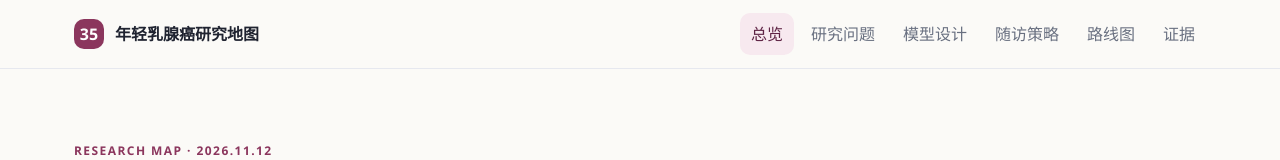
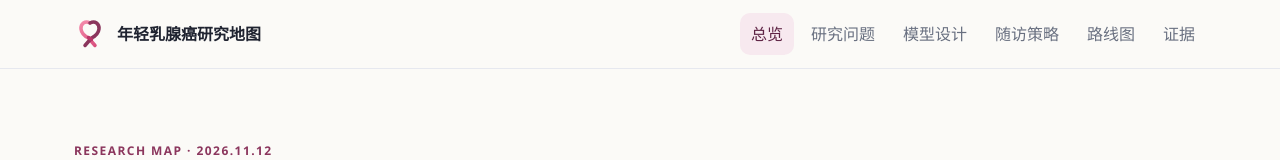
Before and after one commit to kylokuo/BrCa_35, a plain HTML site: page index.html in a window 1280 px wide. Shown: the top 160 px of the page. Drawn offline with Linux system fonts and the light colour scheme.

Commit message:
Integrate website ribbon logo

```diff
--- a/index.html
+++ b/index.html
@@ -4,6 +4,7 @@
   <meta charset="utf-8">
   <meta name="viewport" content="width=device-width, initial-scale=1">
   <title>年轻乳腺癌研究地图</title>
+  <link rel="icon" type="image/svg+xml" href="breast-cancer-ribbon-mark.svg">
   <style>
     :root {
       --ink: #1f2330;
@@ -49,7 +50,8 @@
       display: flex; align-items: center; justify-content: space-between; gap: 18px;
     }
     .brand { display: flex; align-items: center; gap: 11px; font-weight: 700; color: var(--ink); white-space: nowrap; }
-    .brand-mark { width: 30px; height: 30px; display: grid; place-items: center; border-radius: 10px; color: #fff; background: var(--plum); font-weight: 800; }
+    .brand-mark { width: 32px; height: 32px; display: grid; place-items: center; }
+    .brand-mark img { width: 32px; height: 32px; display: block; }
     .nav { display: flex; gap: 6px; overflow-x: auto; scrollbar-width: none; }
     .nav::-webkit-scrollbar { display: none; }
     .nav button {
@@ -175,7 +177,7 @@
 <body>
   <header class="topbar">
     <div class="topbar-inner">
-      <a class="brand" href="#overview"><span class="brand-mark">35</span><span class="brand-text">年轻乳腺癌研究地图</span></a>
+      <a class="brand" href="#overview"><span class="brand-mark"><img src="breast-cancer-ribbon-mark.svg" alt=""></span><span class="brand-text">年轻乳腺癌研究地图</span></a>
       <nav class="nav" aria-label="页面导航">
         <button class="active" data-target="overview">总览</button>
         <button data-target="questions">研究问题</button>
```
Also changed, not shown: young-breast-cancer-research.html (+4 -2 lines), breast-cancer-ribbon-mark.svg (added).
